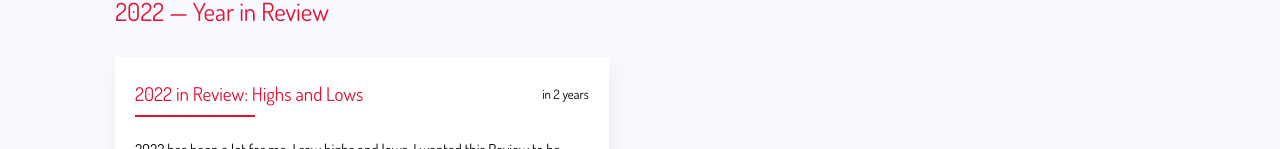
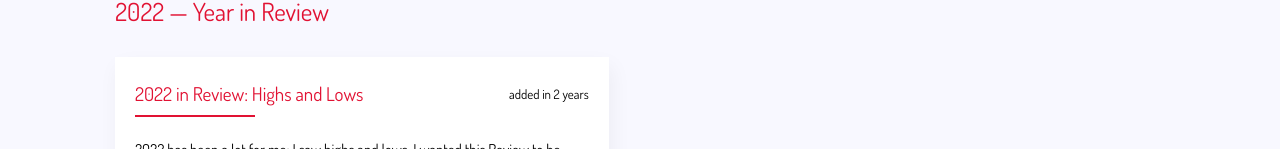
Before and after one commit to kaf-lamed-beyt/year-in-review, a Next.js app: page / in a window 1280 px wide. Shown: the part 803-952 px from the top of the page. Built offline with nearby package versions, Linux system fonts and the light colour scheme.

Commit message:
chore: update text content of card UI

```diff
--- a/src/components/card/index.js
+++ b/src/components/card/index.js
@@ -12,7 +12,7 @@ const Card = ({ data }) => {
             <div className={cardStyle.details}>
               <div className={cardStyle.latter}>
                 <p className={cardStyle.articleTitle}>{article.title}</p>
-                <span>{calculateFromNow(article.date)}</span>
+                <span>added {calculateFromNow(article.date)}</span>
               </div>
               <div className={cardStyle.border}></div>
               <p className={cardStyle.projBody}>{article.previewText}</p>
```
